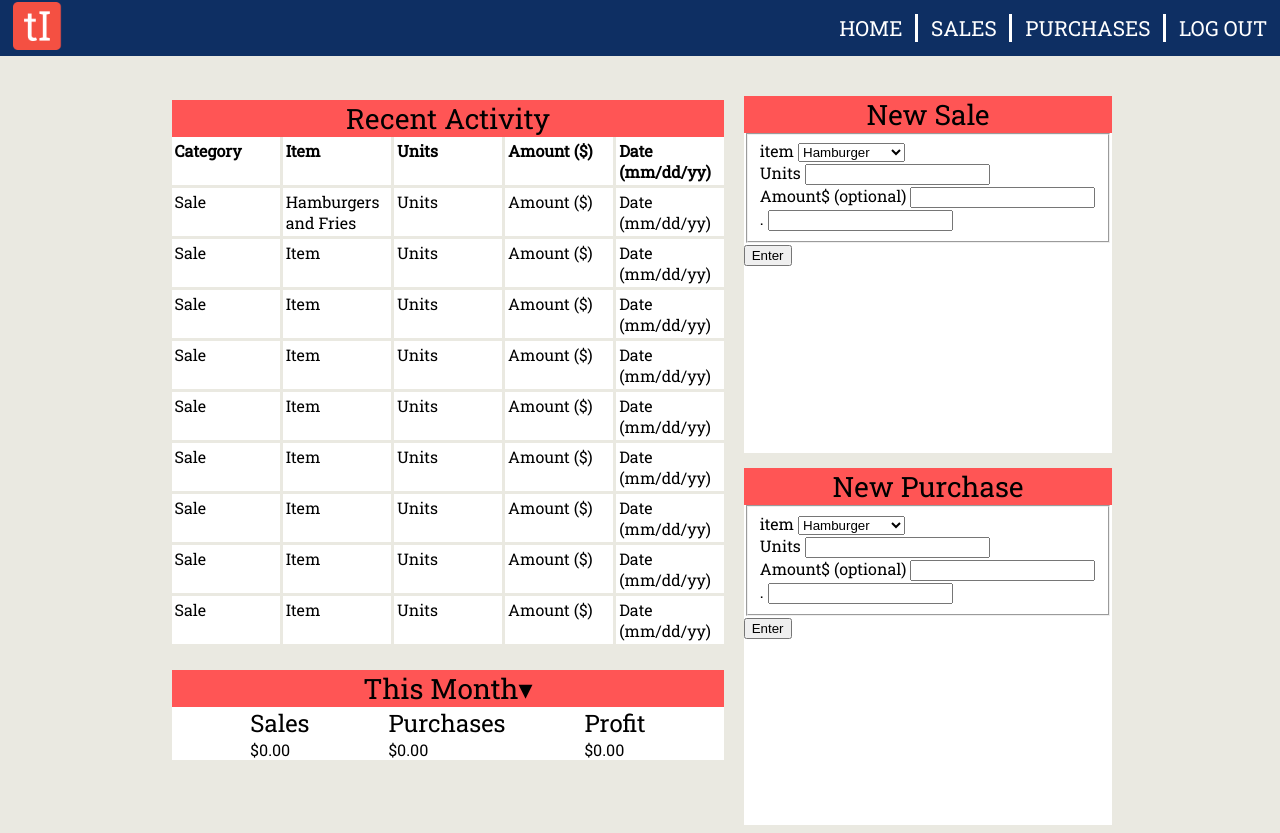
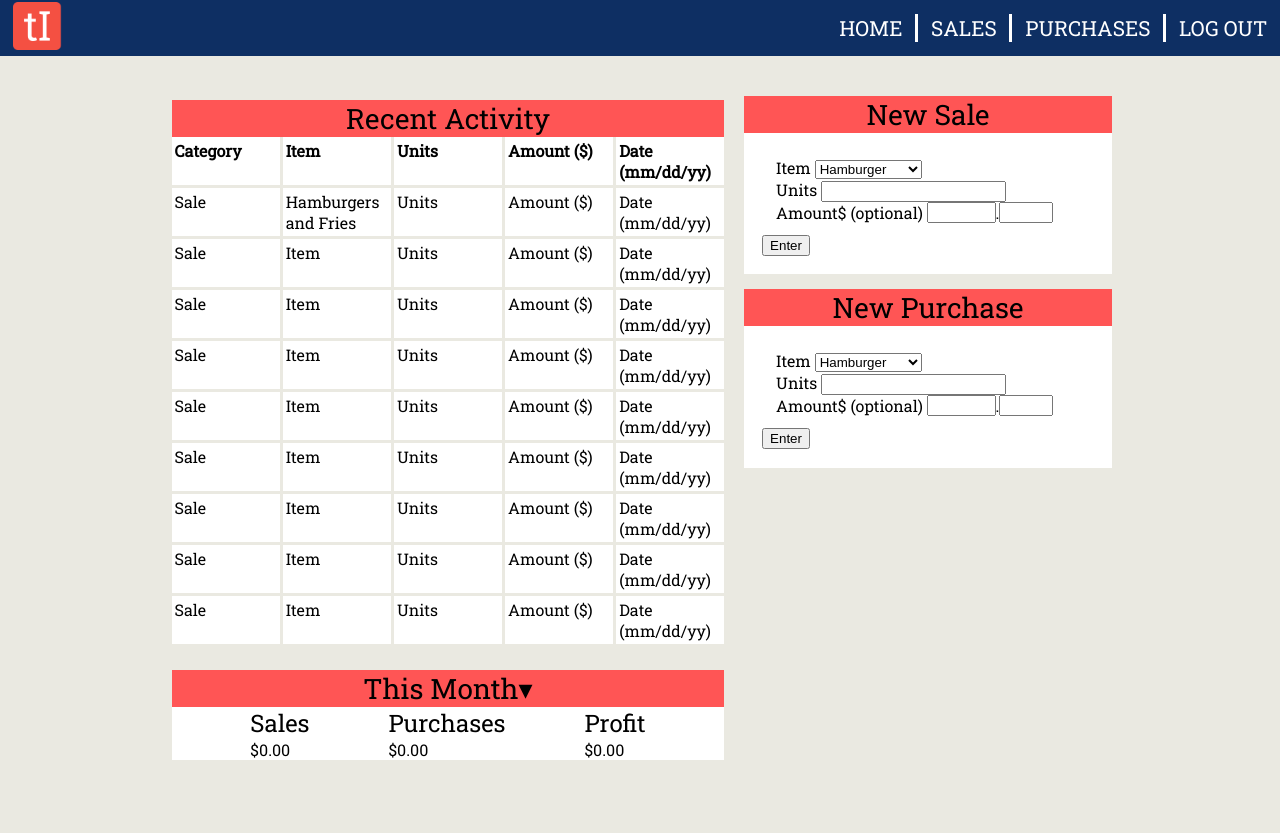
Before and after one commit to jhanreg11/trackIt, a Flask app: page / in a window 1280 px wide. After the commit the page ends 760 px from the top, so only its background shows below. Run offline with Flask 2, Linux system fonts and the light colour scheme; some libraries are stand-ins or nearby versions.

Commit message:
basic styling for new entry forms

```diff
--- a/forms.py
+++ b/forms.py
@@ -18,7 +18,7 @@ class LoginForm(FlaskForm):
     submit  = SubmitField('Login')
 
 class NewEntryForm(FlaskForm):
-	item = SelectField('item', choices=itemListTest)
+	item = SelectField('Item', choices=itemListTest)
 	units = StringField('Units', validators=[DataRequired(), NumberRange(min=1, message="Please enter a positive number.")])
 	amtDollars = StringField('Amount$ (optional)', validators = [NumberRange(message="Please enter a number.")])
 	amtCents = StringField('.', validators=[NumberRange(0, 2)])
--- a/static/css/home.css
+++ b/static/css/home.css
@@ -48,7 +48,6 @@
 /*///NEW SALE/PURCHASE///*/
 
 .new-body {
-	height: 40vh;
 	display: flex;
 	flex-direction: column;
 	justify-content: center;
@@ -56,11 +55,9 @@
 
 .new-body > form {
 	height: 100%;
+	padding: 5%;
 }
 
-.sale-gorup {
-	height: 80%;
-	display: flex;
-	flex-direction: column;
-	justify-content: space-evenly;
+form > fieldset {
+	border-style: none;
 }
--- a/static/css/index.css
+++ b/static/css/index.css
@@ -76,6 +76,19 @@ body {
 	border-color: #657a35;
 }
 
+.dollar-field {
+	display: flex;
+	flex-direction: row;
+}
+
+.dollar-field > .dollar-input {
+	width: 20%;
+}
+
+.dollar-field > .cents-input {
+	width: 15%;
+}
+
 /*///END COMMON///*/
 
 /*///NAV  BAR///*/
--- a/templates/index.html
+++ b/templates/index.html
@@ -16,9 +16,9 @@
             <div class="nav-logo"><img src="../static/img/favicon.png"/></div>
             <div class="nav-items">
                 <div class="nav-item first"><a href="index.html">HOME</a></div>
-                <div class="nav-item"><a href="sales.html">SALES</a></div>
-                <div class="nav-item"><a href="sales.html">PURCHASES</a></div>
-                <div class="nav-item"><a href="login.html">LOG OUT</a></div>
+                <div class="nav-item"><a href="">SALES</a></div>
+                <div class="nav-item"><a href="">PURCHASES</a></div>
+                <div class="nav-item"><a href="{{ url_for('login') }}">LOG OUT</a></div>
             </div>
         </div>
         {% with messages = get_flashed_messages(with_categories=true) %}
@@ -143,11 +143,11 @@
                                     {{ saleForm.units.label }}
                                     {{ saleForm.units }}
                                 </div>
-                                <div class="sale-item">
-                                    {{ saleForm.amtDollars.label }}
-                                    {{ saleForm.amtDollars }}
+                                <div class="sale-item dollar-field">
+                                    {{ saleForm.amtDollars.label }}&nbsp;
+                                    {{ saleForm.amtDollars(Class="dollar-input") }}
                                     {{ saleForm.amtCents.label }}
-                                    {{ saleForm.amtCents }}
+                                    {{ saleForm.amtCents(Class="cents-input") }}
                                 </div>
                             </fieldset>
                             <div>
@@ -170,11 +170,11 @@
                                     {{ purchForm.units.label }}
                                     {{ purchForm.units }}
                                 </div>
-                                <div class="sale-item">
-                                    {{ purchForm.amtDollars.label }}
-                                    {{ purchForm.amtDollars }}
+                                <div class="sale-item dollar-field">
+                                    {{ purchForm.amtDollars.label }}&nbsp;
+                                    {{ purchForm.amtDollars(Class="dollar-input") }}
                                     {{ purchForm.amtCents.label }}
-                                    {{ purchForm.amtCents }}
+                                    {{ purchForm.amtCents(Class="cents-input") }}
                                 </div>
                             </fieldset>
                             <div>
```
